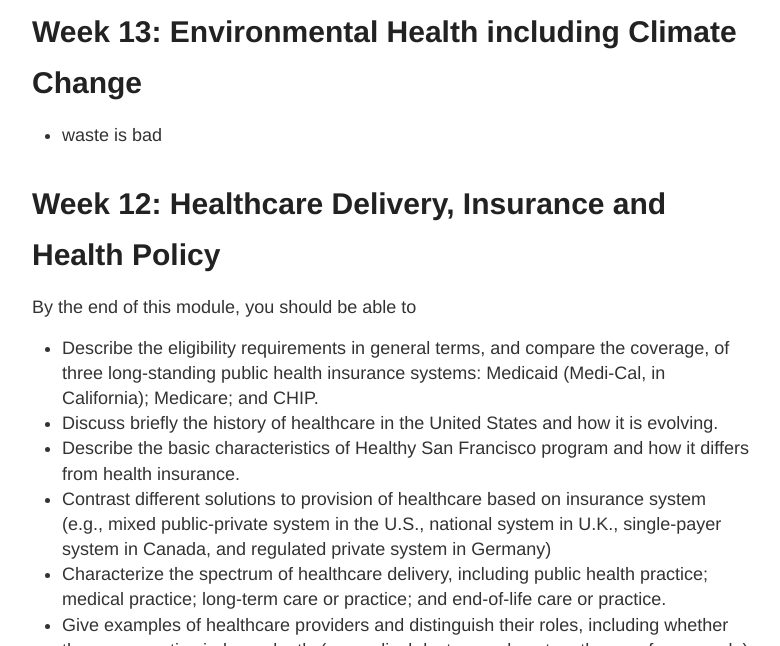
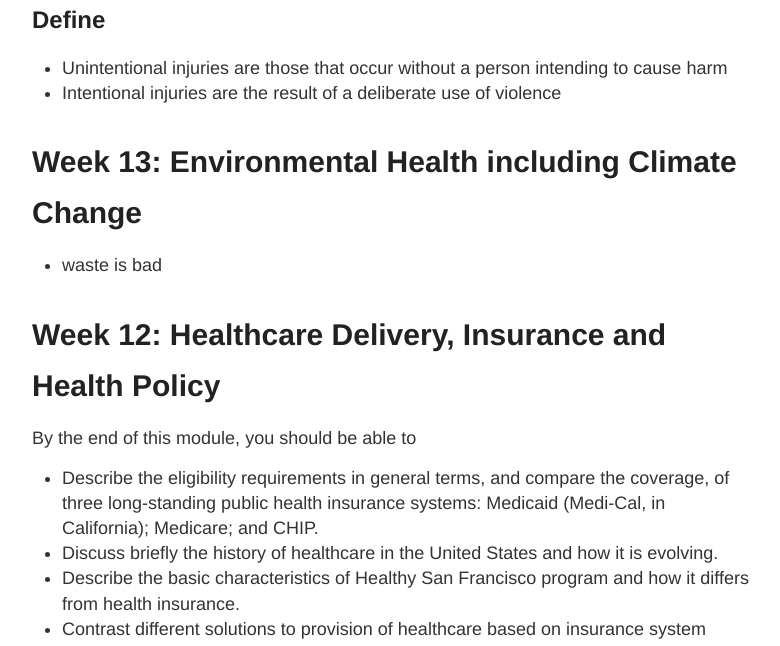
Before and after one commit to RONNCC/ronncc.github, a Jekyll site: the page built from _posts/2019-03-04-intro-public-health.md, in a window 1280 px wide and 900 px high, scrolled down 385 px, cut to the strip 254-900 px from the top of the window. Shown: the whole strip, without its empty margins (248-1028 px from the left). Built offline with Jekyll 4.4.1, drawn with Linux system fonts in a browser that asks for light colours; our own code applies the rules of GitHub Pages for plain Markdown files; comment, search, counter and statistics services are not loaded.

Commit message:
Update 2019-03-04-intro-public-health.md

```diff
--- a/_posts/2019-03-04-intro-public-health.md
+++ b/_posts/2019-03-04-intro-public-health.md
@@ -7,6 +7,11 @@ categories:
 
 Goals
 ![table](https://i.imgur.com/tks9ieu.png)
+
+## Define
+- Unintentional injuries are those that occur without a person intending to cause harm
+- Intentional injuries are the result of a deliberate use of violence
+
 
 
 # Week 13: Environmental Health including Climate Change
```
